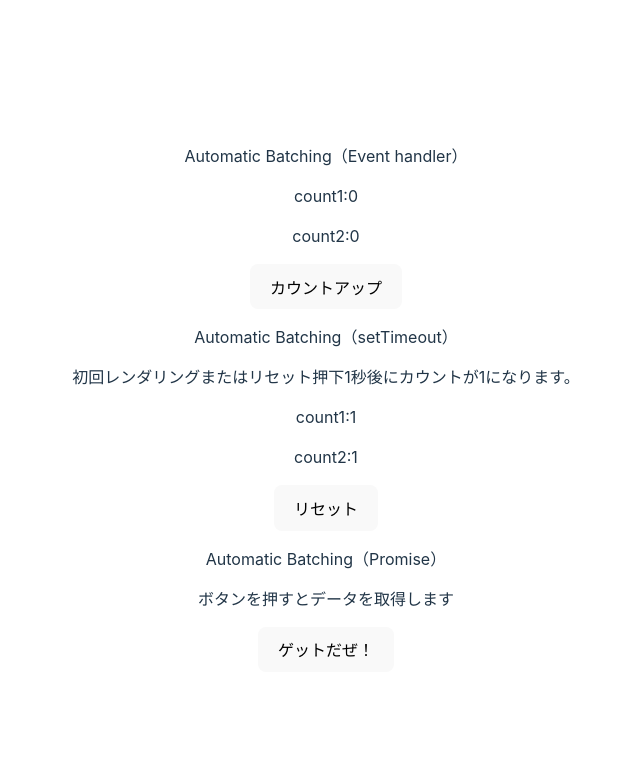
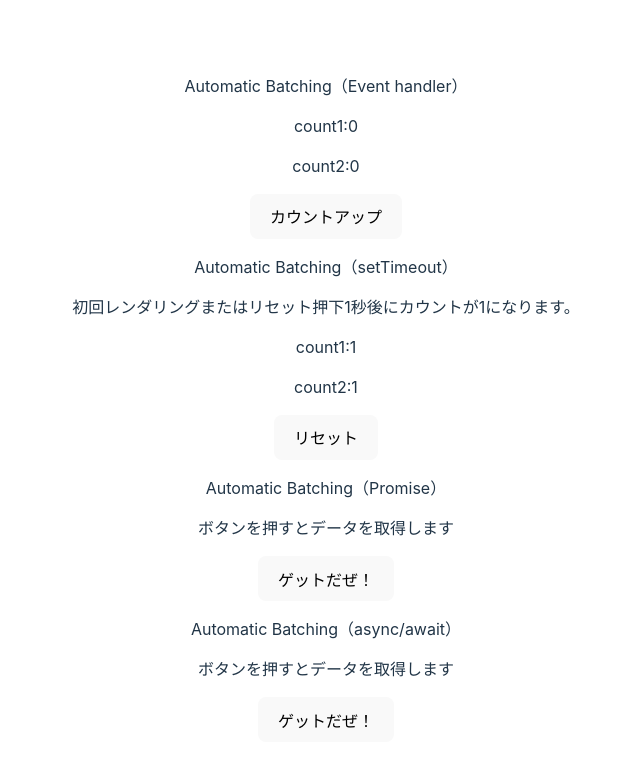
Before and after one commit to GrowUp-Haruno/react18-learning, a React (Vite) app: page / in a window 1280 px wide. Shown: the top 766 px of the page, without its empty margins (314-954 px from the left). Built offline with nearby package versions, Linux system fonts and the light colour scheme.

Commit message:
イベントハンドラ(Async)のバッチ処理 close #6

```diff
--- a/src/App.tsx
+++ b/src/App.tsx
@@ -1,5 +1,6 @@
 import './App.css';
 import { AutoBatchEventHandler } from './components/AutomaticBatcing/AutoBatchEventHandler';
+import { AutoBatchEventHandlerAsyncAwait } from './components/AutomaticBatcing/AutoBatchEventHandlerAsyncAwait';
 import { AutoBatchPromise } from './components/AutomaticBatcing/AutoBatchPromise';
 import { AutoBatchSetTimeout } from './components/AutomaticBatcing/AutoBatchSetTimeout';
 
@@ -9,6 +10,7 @@ function App() {
       <AutoBatchEventHandler />
       <AutoBatchSetTimeout />
       <AutoBatchPromise />
+      <AutoBatchEventHandlerAsyncAwait />
     </div>
   );
 }
--- /dev/null
+++ b/src/components/AutomaticBatcing/AutoBatchEventHandlerAsyncAwait.tsx
@@ -0,0 +1,33 @@
+import { FC, useState } from 'react';
+import { pokeDataType } from '../../commons/model/pokeApi';
+
+export const AutoBatchEventHandlerAsyncAwait: FC = () => {
+  console.log('AutoBatchEventHandlerAsyncAwait is rendering');
+
+  const [isLoading, setIsLoading] = useState<boolean>(false);
+  const [pokemons, setPokemons] = useState<pokeDataType | null>(null);
+
+  const pokemonGetAsync = async () => {
+    setIsLoading(true);
+    setPokemons(null);
+    const res = await fetch('https://pokeapi.co/api/v2/pokemon');
+    const data = await (res.json() as Promise<pokeDataType>);
+    setPokemons(data);
+    setIsLoading(false);
+  };
+
+  return (
+    <div>
+      <p>Automatic Batching（async/await）</p>
+      <p>ボタンを押すとデータを取得します</p>
+      <button onClick={pokemonGetAsync}>ゲットだぜ！</button>
+      {isLoading ? (
+        <p>Now Loading...</p>
+      ) : (
+        pokemons?.results.map((result) => (
+          <p key={result.name}>{result.name}</p>
+        ))
+      )}
+    </div>
+  );
+};
```
